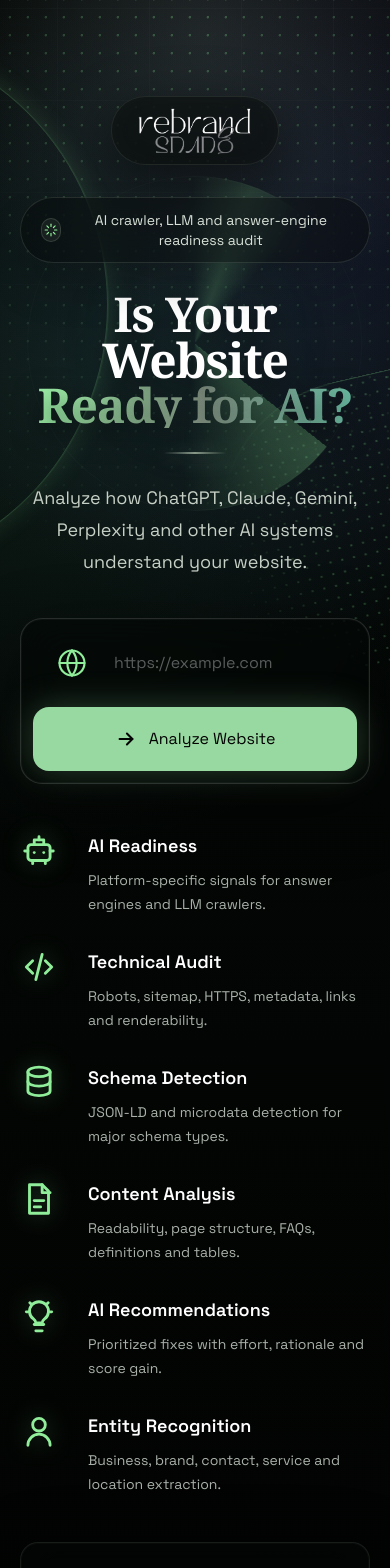
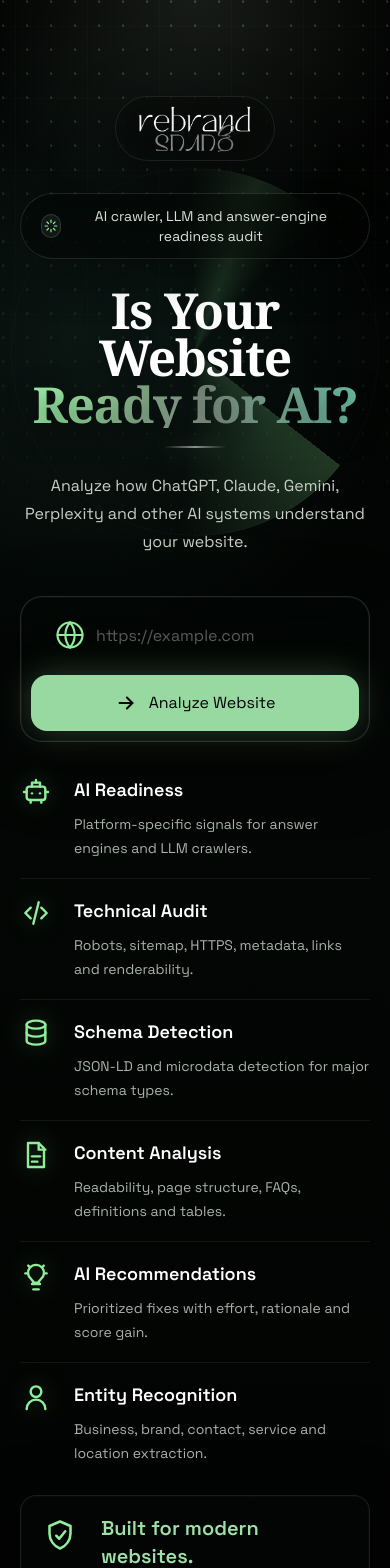
Before and after one commit to sohail-rbg/ai-website-checker-rbg, a Next.js app: page / in a window 390 px wide. Shown: the top 1568 px of the page. Built offline with nearby package versions, Linux system fonts and the light colour scheme.

Commit message:
Improve mobile responsiveness

```diff
--- a/src/app/page.js
+++ b/src/app/page.js
@@ -117,22 +117,22 @@ function FeatureIcon({ type }) {
 
 function CircularScore({ score, grade }) {
   return (
-    <div className="flex items-center gap-6">
+    <div className="flex flex-col items-center gap-5 text-center sm:flex-row sm:text-left">
       <div
-        className={`${styles.meter} grid size-36 place-items-center rounded-full`}
+        className={`${styles.meter} grid size-32 shrink-0 place-items-center rounded-full sm:size-36`}
         style={{ "--score": `${score}%` }}
       >
-        <div className="grid size-28 place-items-center rounded-full bg-slate-950">
+        <div className="grid size-24 place-items-center rounded-full bg-slate-950 sm:size-28">
           <div className="text-center">
-            <div className="text-4xl font-semibold text-white">{score}</div>
+            <div className="text-3xl font-semibold text-white sm:text-4xl">{score}</div>
             <div className="text-xs uppercase tracking-[0.28em] text-slate-400">Grade {grade}</div>
           </div>
         </div>
       </div>
       <div>
         <p className="text-sm uppercase tracking-[0.3em] text-[#8B9C8C]">Overall Score</p>
-        <h2 className="mt-2 text-4xl font-semibold text-white">AI Website Readiness</h2>
-        <p className="mt-3 max-w-xl text-sm leading-6 text-slate-300">
+        <h2 className="mt-2 text-3xl font-semibold text-white sm:text-4xl">AI Website Readiness</h2>
+        <p className="mx-auto mt-3 max-w-xl text-sm leading-6 text-slate-300 sm:mx-0">
           Calculated from live technical signals, structured data, content clarity, trust markers, crawler access and Lighthouse results.
         </p>
       </div>
@@ -256,7 +256,7 @@ function Dashboard({ report, onReset }) {
 
       <Section title="Score Breakdown">
         <div className="grid gap-5 lg:grid-cols-2">
-          <Card className="h-96">
+          <Card className="h-80 sm:h-96">
             <ResponsiveContainer width="100%" height="100%">
               <RadarChart data={radar}>
                 <PolarGrid stroke="rgba(255,255,255,.16)" />
@@ -267,7 +267,7 @@ function Dashboard({ report, onReset }) {
               </RadarChart>
             </ResponsiveContainer>
           </Card>
-          <Card className="h-96">
+          <Card className="h-80 sm:h-96">
             <ResponsiveContainer width="100%" height="100%">
               <BarChart data={breakdown}>
                 <XAxis dataKey="name" stroke="#aeb9ad" fontSize={11} interval={0} angle={-25} textAnchor="end" height={80} />
@@ -511,12 +511,12 @@ export default function Home() {
             </span>
             AI crawler, LLM and answer-engine readiness audit
           </div>
-          <h1 className={`${styles.heroTitle} mx-auto max-w-5xl text-5xl font-semibold leading-[0.95] tracking-tight text-white sm:text-7xl lg:text-8xl`}>
+          <h1 className={`${styles.heroTitle} mx-auto max-w-5xl text-[3.1rem] font-semibold leading-[0.95] tracking-tight text-white sm:text-7xl lg:text-8xl`}>
             Is Your Website
             <span className={styles.titleAccent}> Ready for AI?</span>
           </h1>
           <div className={styles.titleRule} />
-          <p className="mx-auto mt-7 max-w-3xl text-lg leading-8 text-[#c7d0c6] sm:text-xl">
+          <p className="mx-auto mt-6 max-w-3xl text-base leading-7 text-[#c7d0c6] sm:mt-7 sm:text-xl sm:leading-8">
             Analyze how ChatGPT, Claude, Gemini, Perplexity and other AI systems understand your website.
           </p>
         </motion.div>
@@ -537,11 +537,11 @@ export default function Home() {
             <input
               {...register("url", { required: "Website URL is required", validate: validateUrl })}
               placeholder="https://example.com"
-              className="h-16 w-full rounded-3xl border border-transparent bg-transparent py-0 pl-20 pr-6 text-lg text-white outline-none placeholder:text-white/34"
+              className="h-14 w-full rounded-3xl border border-transparent bg-transparent py-0 pl-16 pr-4 text-base text-white outline-none placeholder:text-white/34 sm:h-16 sm:pl-20 sm:pr-6 sm:text-lg"
             />
             {errors.url && <p className="px-4 pt-2 text-sm text-rose-300">{errors.url.message}</p>}
           </div>
-          <button disabled={isScanning} className="flex h-16 items-center justify-center gap-3 rounded-2xl bg-[#98d8a1] px-8 text-base font-semibold text-[#020302] shadow-[0_0_34px_rgba(152,216,161,.28)] transition hover:bg-[#aaf0b3] disabled:cursor-wait disabled:opacity-70">
+          <button disabled={isScanning} className="flex h-14 items-center justify-center gap-3 rounded-2xl bg-[#98d8a1] px-6 text-base font-semibold text-[#020302] shadow-[0_0_34px_rgba(152,216,161,.28)] transition hover:bg-[#aaf0b3] disabled:cursor-wait disabled:opacity-70 sm:h-16 sm:px-8">
             <svg width="22" height="22" viewBox="0 0 24 24" fill="none" stroke="currentColor" strokeWidth="2.2" strokeLinecap="round" strokeLinejoin="round" aria-hidden="true">
               <path d="M5 12h14" /><path d="m13 6 6 6-6 6" />
             </svg>
--- a/src/app/page.module.css
+++ b/src/app/page.module.css
@@ -289,6 +289,10 @@
 }
 
 @media (max-width: 900px) {
+  .heroSection {
+    min-height: auto;
+  }
+
   .featureGrid {
     grid-template-columns: 1fr;
     max-width: 560px;
@@ -305,24 +309,110 @@
 }
 
 @media (max-width: 640px) {
+  .shell {
+    background:
+      radial-gradient(circle at 50% 0%, rgba(139, 156, 140, 0.16), transparent 14rem),
+      radial-gradient(circle at 20% 20%, rgba(46, 94, 83, 0.2), transparent 20rem),
+      linear-gradient(180deg, #010201 0%, #030604 44%, #020302 100%);
+  }
+
+  .heroGrid {
+    background-size: 24px 24px, 72px 72px, 72px 72px;
+    opacity: 0.85;
+  }
+
   .logoSlot {
-    padding: 10px 26px 9px;
+    padding: 8px 22px 7px;
   }
 
   .heroAura {
-    top: 11rem;
+    top: 10.5rem;
+    width: 23rem;
+    height: 23rem;
+    opacity: 0.55;
+  }
+
+  .heroAura::before,
+  .heroAura::after {
+    display: none;
   }
 
   .heroSearch {
     border-radius: 22px;
+    padding: 10px;
+  }
+
+  .featureGrid {
+    row-gap: 18px;
+    margin-top: 34px;
+  }
+
+  .featureCard {
+    grid-template-columns: 38px 1fr;
+    gap: 16px;
+    min-height: auto;
+    border-bottom: 1px solid rgba(139, 156, 140, 0.12);
+    padding-bottom: 18px;
+  }
+
+  .featureCard:last-child {
+    border-bottom: 0;
+    padding-bottom: 0;
+  }
+
+  .featureIcon svg {
+    width: 32px;
+    height: 32px;
+  }
+
+  .heroBand {
+    margin-top: 30px;
+    padding: 18px;
+  }
+
+  .heroBand > div {
+    align-items: flex-start;
+  }
+
+  .bandIcon {
+    width: 42px;
+    height: 42px;
   }
 
   .bandWave {
     display: none;
   }
 
+  .lockedPanel {
+    padding: 20px;
+  }
+
+  .compactCapture,
+  .reportCapture {
+    border-radius: 22px;
+    padding: 14px;
+  }
+
   .scanToast {
-    right: 16px;
-    bottom: 16px;
+    right: 12px;
+    bottom: 12px;
+    width: calc(100vw - 24px);
+    border-radius: 20px;
+    padding: 14px;
   }
 }
+
+@media (max-width: 420px) {
+  .titleRule {
+    margin-top: 18px;
+  }
+
+  .heroBand {
+    border-radius: 16px;
+  }
+
+  .scanSpinner {
+    width: 30px;
+    height: 30px;
+  }
+}
```
